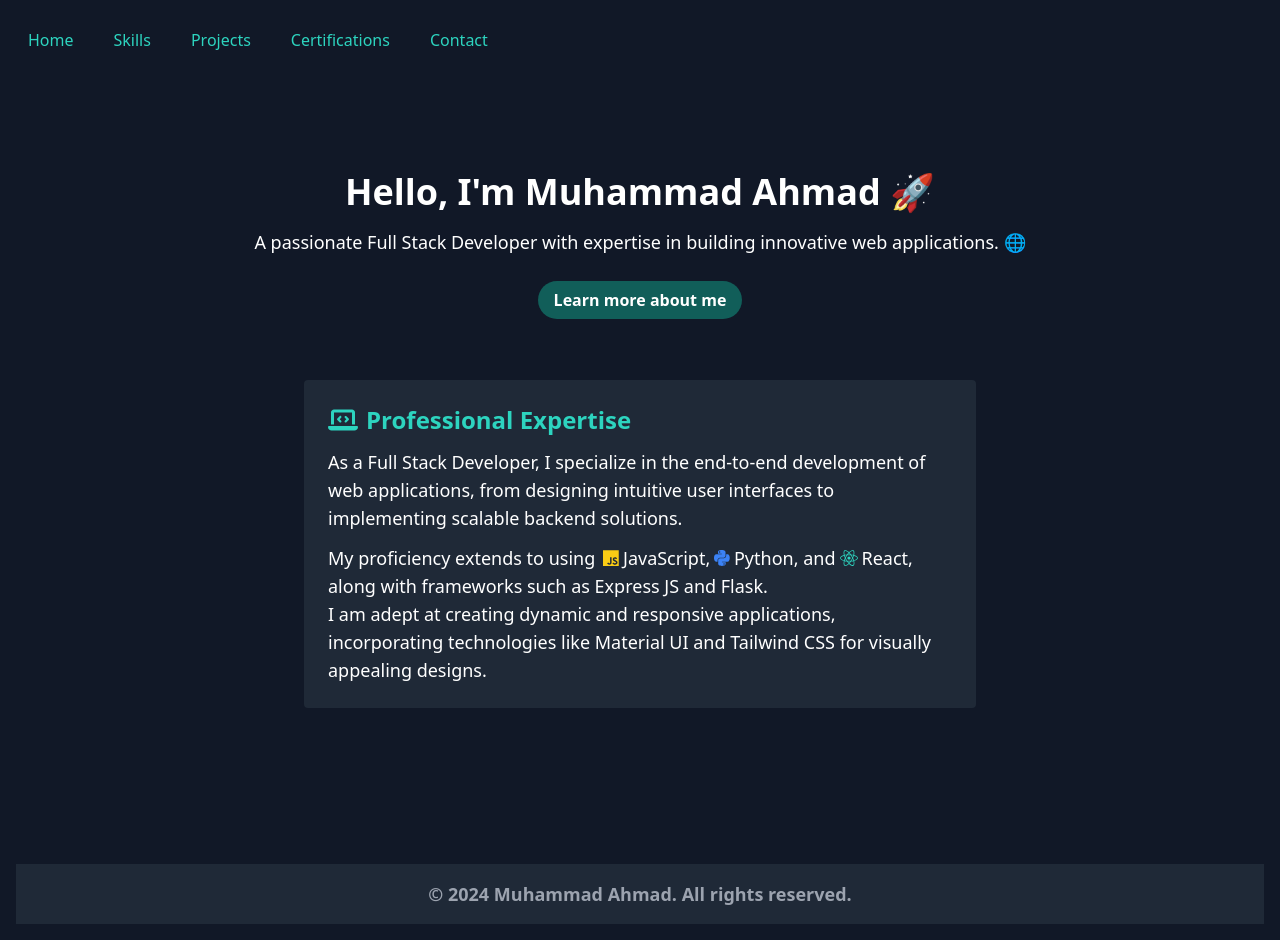
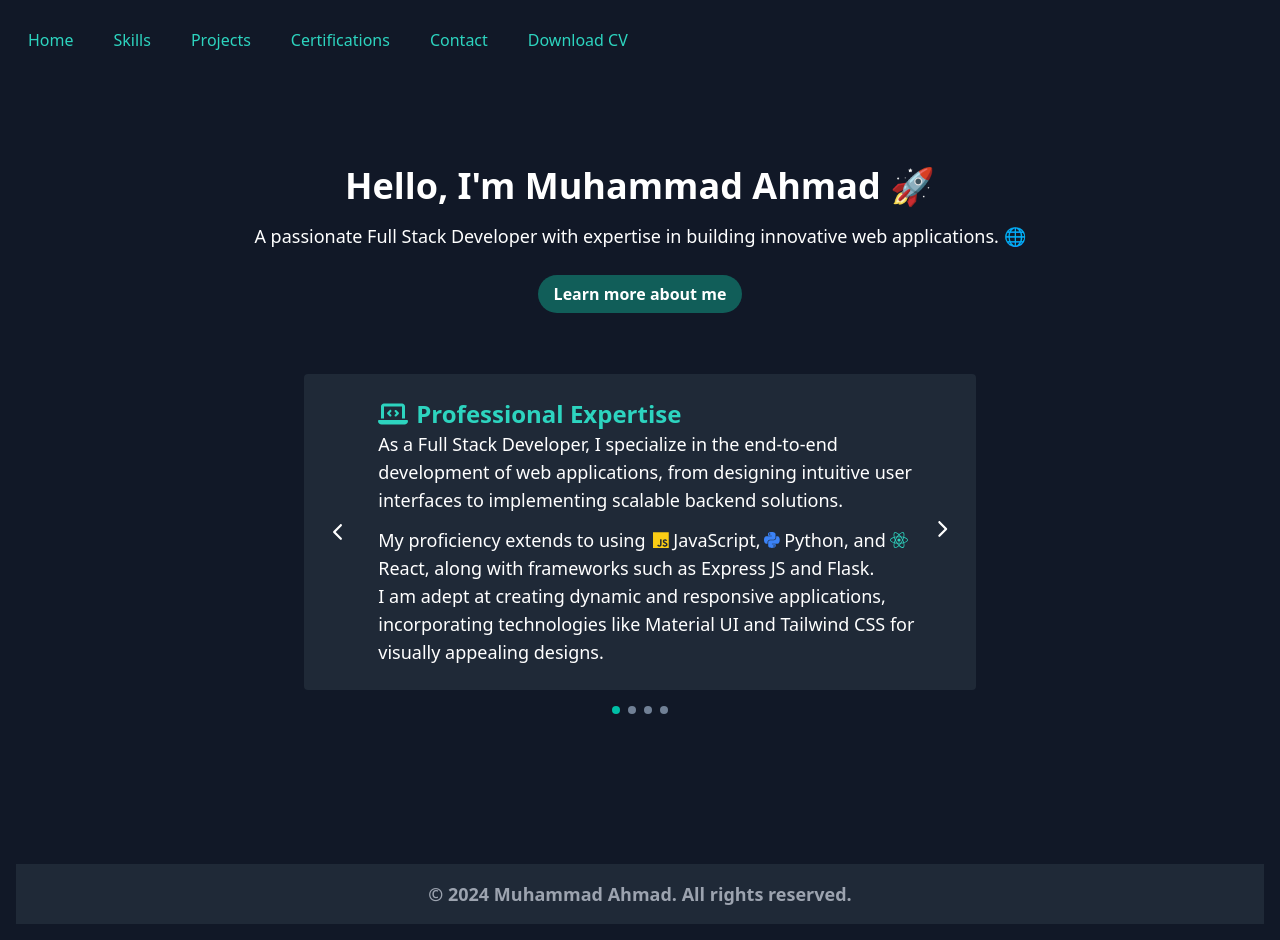
Before and after one commit to Legend0300/portfolio, a React (Vite) app: page / in a window 1280 px wide. Built offline with nearby package versions, Linux system fonts and the light colour scheme.

Commit message:
added more styling and CV

```diff
--- a/package.json
+++ b/package.json
@@ -21,7 +21,10 @@
     "react-dom": "^18.2.0",
     "react-reveal": "^1.2.2",
     "react-router-dom": "^6.21.1",
-    "react-transition-group": "^4.4.5"
+    "react-swipe": "^6.0.4",
+    "react-swipeable": "^7.0.1",
+    "react-transition-group": "^4.4.5",
+    "swiper": "^11.0.5"
   },
   "devDependencies": {
     "@types/react": "^18.2.43",
--- a/src/Components/about.jsx
+++ b/src/Components/about.jsx
@@ -1,19 +1,47 @@
 import React, { useState, useEffect } from 'react';
 import { Fade, Slide } from 'react-reveal';
 import { FontAwesomeIcon } from '@fortawesome/react-fontawesome';
-import { faLaptopCode, faRobot, faBrain } from '@fortawesome/free-solid-svg-icons';
-import { faReact, faJs, faPython, faNodeJs } from '@fortawesome/free-brands-svg-icons';
+import { faLaptopCode, faRobot, faBrain, faChevronLeft, faChevronRight } from '@fortawesome/free-solid-svg-icons';
+import { faReact, faJsSquare, faPython, faNodeJs, faJs } from '@fortawesome/free-brands-svg-icons';
+import { library } from '@fortawesome/fontawesome-svg-core';
+
+library.add(faLaptopCode, faRobot, faBrain, faChevronLeft, faChevronRight, faReact, faJsSquare, faPython, faNodeJs, faJs);
 
 const About = () => {
   const [currentCard, setCurrentCard] = useState(0);
+  const [windowWidth, setWindowWidth] = useState(window.innerWidth);
+
+  useEffect(() => {
+    const handleResize = () => {
+      setWindowWidth(window.innerWidth);
+    };
+
+    window.addEventListener('resize', handleResize);
+
+    return () => {
+      window.removeEventListener('resize', handleResize);
+    };
+  }, []);
 
   useEffect(() => {
     const timer = setTimeout(() => {
-      setCurrentCard((prevCard) => (prevCard + 1) % 3);
-    }, 6000); // Change the timeout to 6 seconds
+      setCurrentCard((prevCard) => (prevCard + 1) % 4);
+    }, 6000);
 
     return () => clearTimeout(timer);
   }, [currentCard]);
+
+  const shiftLeft = () => setCurrentCard((prevCard) => (prevCard + 3) % 4);
+  const shiftRight = () => setCurrentCard((prevCard) => (prevCard + 1) % 4);
+
+  const dotStyle = (index) => ({
+    width: '8px',
+    height: '8px',
+    backgroundColor: index === currentCard ? '#00BFA6' : '#718096',
+    borderRadius: '50%',
+    margin: '0 4px',
+    transition: 'background-color 0.3s ease-in-out',
+  });
 
   const cards = [
     {
@@ -86,18 +114,43 @@ const About = () => {
   ];
 
   return (
-      <div className="about-container bg-gray-900 py-12 text-white h-full flex justify-center items-center">
+    <div className="about-container bg-gray-900 py-8 md:py-12 text-white h-full flex flex-col items-center">
       <Slide left>
         <Fade duration={1000}>
-            <div className="card text-lg p-6 rounded bg-gray-800 max-w-2xl w-full">
-              <h3 className="text-2xl font-bold mb-3 text-teal-400 flex items-center">
-                <FontAwesomeIcon icon={cards[currentCard].icon} className="mr-2" />
+          <div className="card text-lg p-4 md:p-6 rounded bg-gray-800 max-w-2xl w-full md:flex items-center">
+            {windowWidth >= 768 && (
+              <button
+                style={{ padding: "5px", marginRight: "5px" }}
+                onClick={shiftLeft}
+                className="text-white p-2 rounded-full focus:outline-none hover:transform hover:scale-105 transition-transform"
+              >
+                <FontAwesomeIcon icon="chevron-left" className="text-lg" />
+              </button>
+            )}
+            <div style={{ paddingRight: "10px" }} className="px-4 md:px-6 flex-grow">
+              <h3 className="text-xl md:text-2xl font-bold mb-3 text-teal-400 md:mb-0 flex items-center">
+                <FontAwesomeIcon icon={faLaptopCode} className="mr-2" />
                 {cards[currentCard].title}
               </h3>
               {cards[currentCard].content}
             </div>
+            {windowWidth >= 768 && (
+              <button
+                style={{ padding: "5px", marginLeft: "5px", marginBottom: "1%" }}
+                onClick={shiftRight}
+                className="text-white p-2 rounded-full focus:outline-none hover:transform hover:scale-105 transition-transform"
+              >
+                <FontAwesomeIcon icon="chevron-right" className="text-lg" />
+              </button>
+            )}
+          </div>
         </Fade>
       </Slide>
+      <div className="flex items-center mt-2 md:mt-4">
+        {[0, 1, 2, 3].map((index) => (
+          <div key={index} style={dotStyle(index)} />
+        ))}
+      </div>
     </div>
   );
 };
--- a/src/Components/nav.jsx
+++ b/src/Components/nav.jsx
@@ -48,8 +48,15 @@ const Nav = () => {
           >
             Contact
           </NavLink>
+                {/* Download CV Button */}
+      <a
+        href="src\CV (1).PDF"
+        download="CV.pdf"
+        className="font-medium nav-link text-teal-400 hover:bg-teal-300 hover:text-gray-900 transition duration-300 ease-in-out rounded-full p-3"
+      >
+        Download CV
+      </a>
         </div>
-
         {/* Mobile Menu Toggle Button */}
         <button
           onClick={toggleMobileMenu}
@@ -105,6 +112,14 @@ const Nav = () => {
           >
             Contact
           </NavLink>
+          {/* Download CV Button for Mobile */}
+          <a
+            href="src\CV (1).PDF"
+            download="CV.pdf"
+            className="text-teal-400 block px-4 py-2 font-medium hover:bg-teal-300 hover:text-gray-900 transition duration-300 ease-in-out"
+          >
+            Download CV
+          </a>
         </div>
       )}
 
--- a/src/Components/skills.jsx
+++ b/src/Components/skills.jsx
@@ -31,11 +31,12 @@ const Skills = () => {
           Prisma ORM, MySQL, and SQLite.
         </p>
       </div>
+
       <div className="skill-category mb-8 bg-gray-800 p-6 rounded">
         <h3 className="text-2xl font-semibold mb-4 text-teal-300">Machine Learning</h3>
         <p className="text-gray-400 text-lg">
           Beyond web development, I have a strong passion for exploring the realms of Machine Learning and AI. I have
-          hands-on experience in  <strong className="text-teal-400">Deep Learning, Scikit-Learn, Tensorflow</strong>, and have integrated the Open AI API into
+          hands-on experience in <strong className="text-teal-400">Deep Learning, Scikit-Learn, Tensorflow</strong>, and have integrated the Open AI API into
           projects. This intersection of software development and artificial intelligence allows me to contribute to
           cutting-edge solutions in a rapidly evolving technological landscape.
         </p>
```
Also changed, not shown: 2 other files (tests, documents, lock files or other folders). Lines whose indentation alone changed are shown as unchanged.
